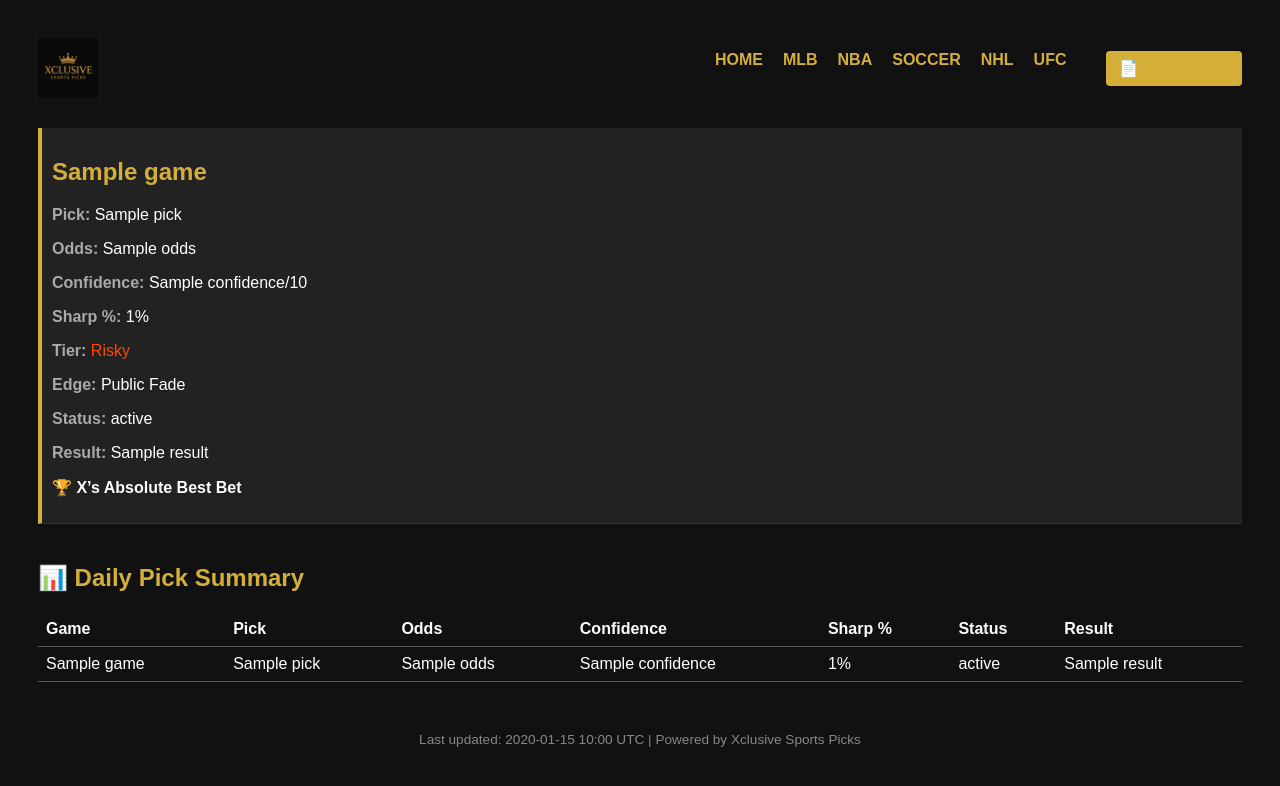
After one commit to XclusiveSportsPicks/xclusive-live, a Flask app: template templates/index.html in a window 1280 px wide. The commit adds this page. Shown: the top 786 px of the page. Run offline with Flask 3, Linux system fonts and the light colour scheme; the template is opened without the code that fills it: most values are stand-ins (such as "Sample title", 1, 10 or a date in 2020).

Commit message:
✅ Moved all backend modules into XclusiveApp folder

```diff
--- a/requirements.txt
+++ /dev/null
@@ -1,4 +0,0 @@
-Flask
-requests
-beautifulsoup4
-gunicorn
--- /dev/null
+++ b/templates/index.html
@@ -0,0 +1,142 @@
+<!DOCTYPE html>
+<html lang="en">
+<head>
+    <meta charset="UTF-8">
+    <title>Xclusive Sports Picks</title>
+    <link rel="icon" type="image/png" href="{{ url_for('static', filename='logo.png') }}">
+    <style>
+        body {
+            font-family: Arial, sans-serif;
+            padding: 30px;
+            background-color: #111;
+            color: #fff;
+        }
+        .header-bar {
+            display: flex;
+            align-items: center;
+            justify-content: space-between;
+            margin-bottom: 30px;
+        }
+        .header-bar img {
+            height: 60px;
+        }
+        .menu {
+            display: flex;
+            gap: 20px;
+        }
+        .menu a {
+            color: #d4af37;
+            text-decoration: none;
+            font-weight: bold;
+        }
+        .export-btn {
+            margin-left: 20px;
+            background-color: #d4af37;
+            color: #111;
+            padding: 8px 12px;
+            border: none;
+            border-radius: 4px;
+            font-weight: bold;
+            cursor: pointer;
+        }
+        .pick {
+            border-bottom: 1px solid #333;
+            margin-bottom: 20px;
+            padding-bottom: 10px;
+        }
+        .pick h2 {
+            color: #d4af37;
+        }
+        .label {
+            font-weight: bold;
+            color: #aaa;
+        }
+        .best-bet {
+            background-color: #222;
+            border-left: 4px solid #d4af37;
+            padding: 10px;
+        }
+        .footer {
+            margin-top: 50px;
+            font-size: 0.85em;
+            color: #888;
+            text-align: center;
+        }
+        table {
+            width: 100%;
+            border-collapse: collapse;
+            margin-top: 20px;
+        }
+        th, td {
+            padding: 8px;
+            border-bottom: 1px solid #555;
+            text-align: left;
+        }
+    </style>
+</head>
+<body>
+    <div class="header-bar">
+        <img src="{{ url_for('static', filename='logo.png') }}" alt="Logo">
+        <div class="menu">
+            <a href="/">HOME</a>
+            <a href="/?league=MLB">MLB</a>
+            <a href="/?league=NBA">NBA</a>
+            <a href="/?league=Soccer">SOCCER</a>
+            <a href="/?league=NHL">NHL</a>
+            <a href="/?league=UFC">UFC</a>
+            <a href="/export/pdf" class="export-btn">📄 Export PDF</a>
+        </div>
+    </div>
+
+    {% for pick in picks %}
+        <div class="pick{% if loop.first %} best-bet{% endif %}">
+            <h2>{{ pick.game }}</h2>
+            <p><span class="label">Pick:</span> {{ pick.pick }}</p>
+            <p><span class="label">Odds:</span> {{ pick.odds }}</p>
+            <p><span class="label">Confidence:</span> {{ pick.confidence }}/10</p>
+            <p><span class="label">Sharp %:</span> {{ pick.sharp_percent }}%</p>
+            <p><span class="label">Tier:</span>
+            {% if pick.confidence >= 8.5 %}<span style="color:limegreen">High</span>
+            {% elif pick.confidence >= 7.5 %}<span style="color:gold">Medium</span>
+            {% else %}<span style="color:orangered">Risky</span>
+            {% endif %}</p>
+            <p><span class="label">Edge:</span>
+            {% if pick.sharp_percent >= 30 %}Sharp Side{% else %}Public Fade{% endif %}</p>
+            <p><span class="label">Status:</span> {{ pick.status }}</p>
+            {% if pick.result %}
+                <p><span class="label">Result:</span> {{ pick.result }}</p>
+            {% endif %}
+            {% if loop.first %}<p><strong>🏆 X’s Absolute Best Bet</strong></p>{% endif %}
+        </div>
+    {% endfor %}
+
+    <h2 style="margin-top:40px; color:#d4af37;">📊 Daily Pick Summary</h2>
+    <table>
+        <tr>
+            <th>Game</th>
+            <th>Pick</th>
+            <th>Odds</th>
+            <th>Confidence</th>
+            <th>Sharp %</th>
+            <th>Status</th>
+            <th>Result</th>
+        </tr>
+        {% for pick in picks %}
+        <tr>
+            <td>{{ pick.game }}</td>
+            <td>{{ pick.pick }}</td>
+            <td>{{ pick.odds }}</td>
+            <td>{{ pick.confidence }}</td>
+            <td>{{ pick.sharp_percent }}%</td>
+            <td>{{ pick.status }}</td>
+            <td>{{ pick.result if pick.result else '-' }}</td>
+        </tr>
+        {% endfor %}
+    </table>
+
+    <div class="footer">
+        Last updated: {{ now.strftime('%Y-%m-%d %H:%M UTC') }} |
+        Powered by Xclusive Sports Picks
+    </div>
+</body>
+</html>
```
Also changed, not shown: live_status.py (deleted, +0 -48 lines), ml_models/mlb_confidence.py (added, +50 -0 lines), static/style.css (+60 -17 lines), templates/pdf_template.html (added, +106 -0 lines), templates/picks.html (deleted, +0 -53 lines), ml_models/_init_.py (added), static/logo.png (added), templates/README.md (added), 1 other file.
